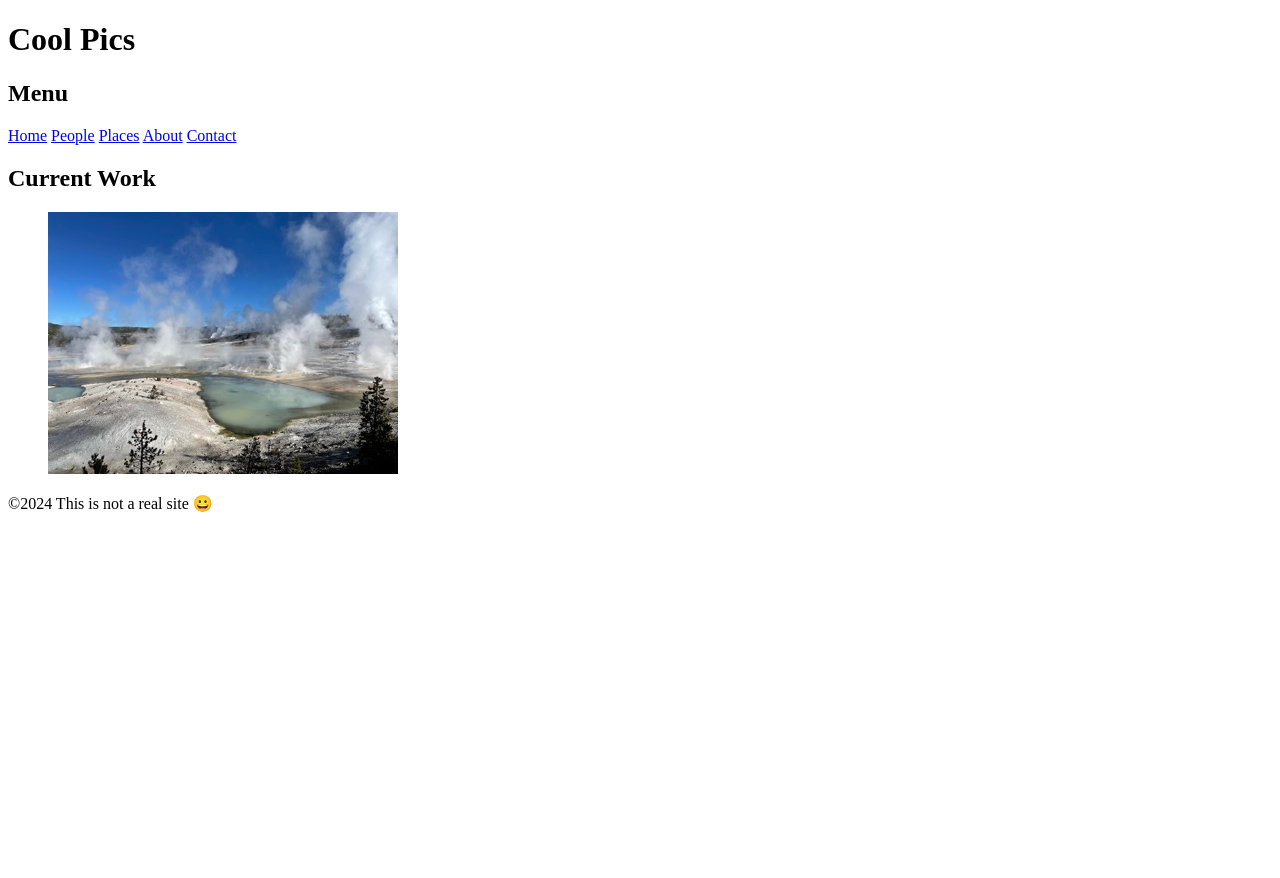
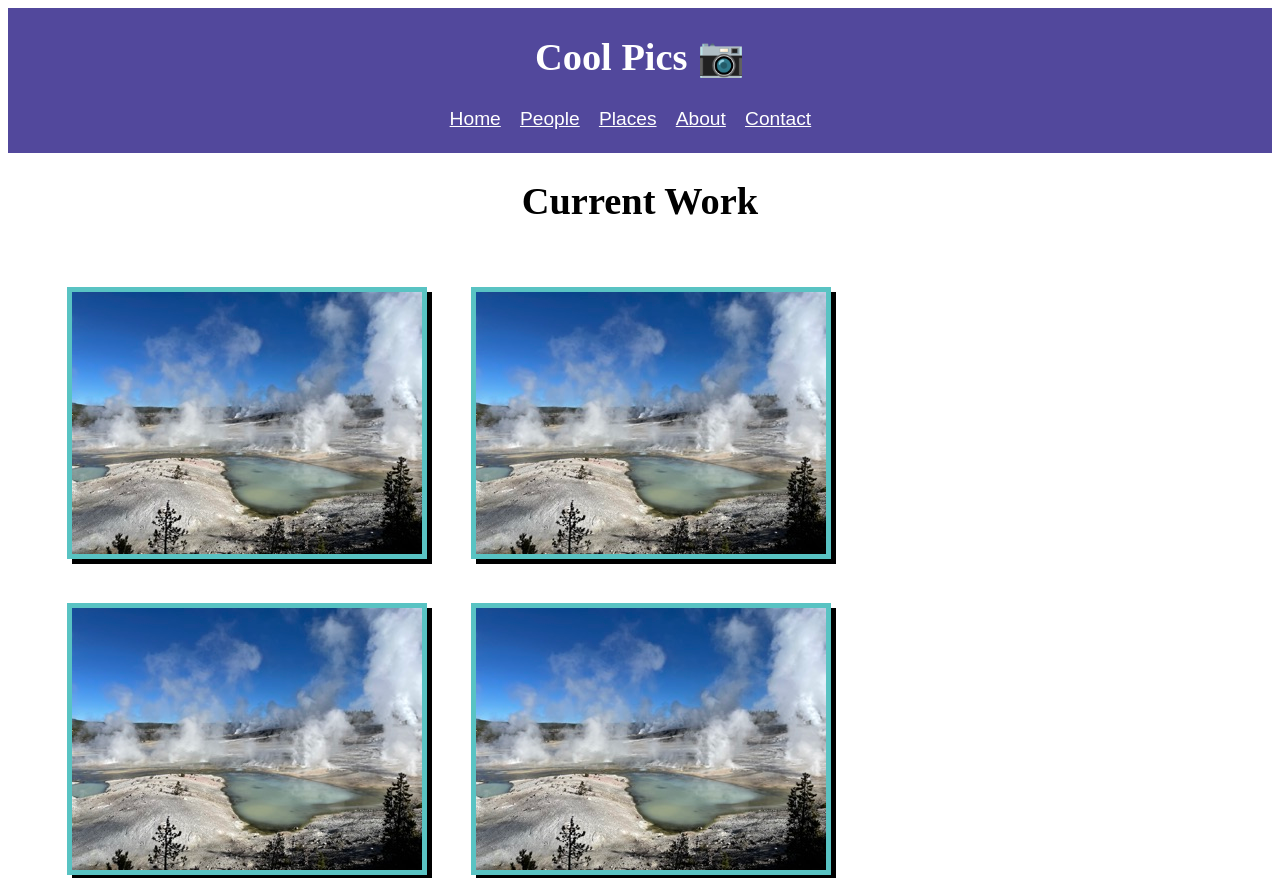
Before and after one commit to ZMRTZER26/wdd131, a plain HTML site: page coolpics/index.html in a window 1280 px wide. Shown: the top 878 px of the page. Before the commit the page ends 800 px from the top, so only its background shows below. Drawn offline with Linux system fonts and the light colour scheme; a web font is replaced by a local one.

Commit message:
coolpics updated

```diff
--- a/coolpics/coolpics.css
+++ b/coolpics/coolpics.css
@@ -0,0 +1,97 @@
+@import url("https://fonts.googleapis.com/css2?family=Mooli&display=swap");
+* {
+    box-sizing: border-box;
+}
+:root {
+    --primary-color: #52489c;
+    --secondary-color: #59c3c3;
+    --accent-color: #f45b69;
+    --text-dark: #333;
+    --text-light: white;
+    --primary-font: Arial, Helvetica,sans-serif;
+    --secondary-font: Mooli, san-serif;
+    }
+body {
+    font-family: var(--primary-font);
+    font-size: 1.2em;
+    }
+a:link{
+    color: var(--text-light);
+}
+a:visited {
+    color: var(--accent-color);
+}
+header {
+    background-color: var(--primary-color);
+    padding-bottom: 1em;
+    color: var(--text-light);
+    display: flex;
+    flex-direction: column;
+}
+h1, button, footer, nav {
+    text-align: center;
+}
+h1 {
+    font-family: var(--secondary-font);
+}
+button {
+    background: none;
+    border: none;
+    color: var(--text-light);
+    font-size: larger;
+    padding-bottom: 1em;
+}
+nav {
+    display: flex;
+    flex-direction: column;
+    line-height: 1.5em;
+}
+
+.gallery-image {
+    padding: 1em;
+}
+img {
+    width: 100%;
+    border: 5px solid var(--secondary-color);
+    box-shadow: 5px 5px;
+    object-fit: cover;
+}
+footer {
+    color: var(--text-light);
+    background-color: var(--primary-color);
+    padding: 5px;
+}
+
+@media screen and (min-width: 700px) {
+    nav {
+        display: none;
+    }
+    .gallery {
+        display: flex;
+        flex-flow: row wrap;
+        justify-content: center;
+
+    }
+    footer {
+        text-align: justify;
+        padding-left: 5em;
+    }
+    .gallery-image {
+        display: inline-block;
+        justify-content: center;
+    }
+}
+
+@media screen and (min-width: 1000px) {
+    button {
+        display: none;
+    }
+    nav {
+        display: flex;
+        flex-direction: row;
+        justify-content: center;
+    }
+    a:link{
+        padding-right: 1em;
+    }
+}
--- a/coolpics/index.html
+++ b/coolpics/index.html
@@ -11,8 +11,8 @@
 </head>
 <body>
         <header>
-        <h1>Cool Pics</h1>
-        <h2>Menu</h2>
+            <h1>Cool Pics &#128247;</h1>
+            <button>Menu</button>
             <nav>
                 <a href="#">Home</a>
                 <a href="#">People</a>
@@ -22,10 +22,36 @@
             </nav>
         </header>
         <main>
-        <h2>Current Work</h2>
+            <h1>Current Work</h2>
             <section class="gallery">
                 <figure>
+                    <div class="gallery-image">
                         <img src="norris-sm.jpeg" alt="picture">
+                    </div>
+                    <div class="gallery-image">
+                        <img src="norris-sm.jpeg" alt="picture">
+                    </div>
+                    <div class="gallery-image">
+                        <img src="norris-sm.jpeg" alt="picture">
+                    </div>
+                    <div class="gallery-image">
+                        <img src="norris-sm.jpeg" alt="picture">
+                    </div>
+                    <div class="gallery-image">
+                        <img src="norris-sm.jpeg" alt="picture">
+                    </div>
+                    <div class="gallery-image">
+                        <img src="norris-sm.jpeg" alt="picture">
+                    </div>
+                    <div class="gallery-image">
+                        <img src="norris-sm.jpeg" alt="picture">
+                    </div>
+                    <div class="gallery-image">
+                        <img src="norris-sm.jpeg" alt="picture">
+                    </div>
+                    <div class="gallery-image">
+                        <img src="norris-sm.jpeg" alt="picture">
+                    </div>
                 </figure>
             </section>
         </main>
```
Lines whose indentation alone changed are shown as unchanged.
